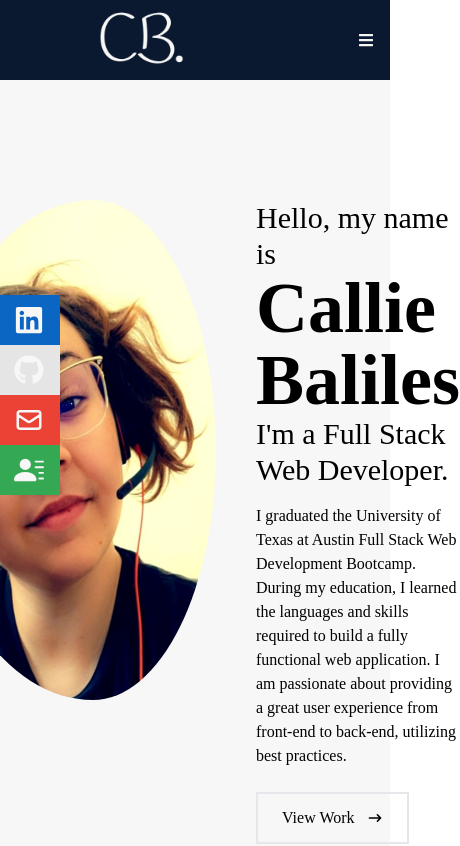
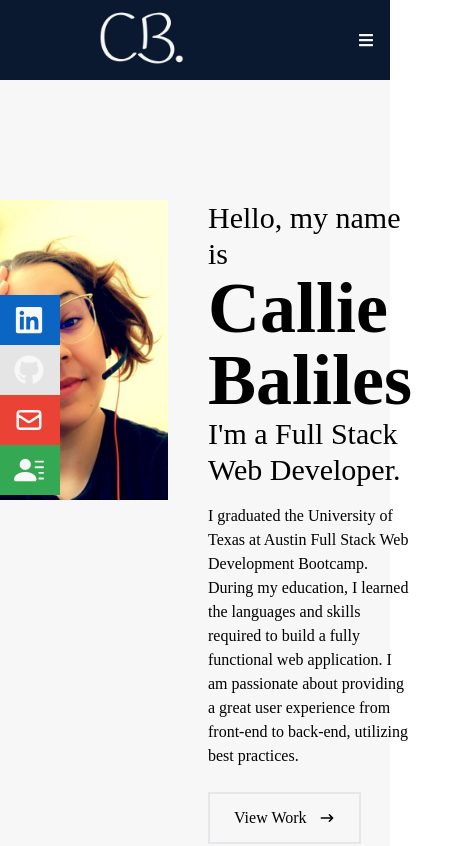
Before and after one commit to CalCar0707/W20C-reactportfolio, a React (Create React App) app: page / in a window 390 px wide. Shown: the top 846 px of the page, 460 px wide, since content can reach past the window. Built offline with nearby package versions, Linux system fonts and the light colour scheme.

Commit message:
updated pic size for mobile

```diff
--- a/src/components/Home.js
+++ b/src/components/Home.js
@@ -11,7 +11,7 @@ export default function Home(){
 
             {/* container */}
             <div className='max-w-[1000px] mx-auto px-8 pt-[200px] flex flex-row justify-center content-center '>
-                <img src={profilePic} className='profilepic pr-10 ' alt='developer pic' />
+                <img src={profilePic} className='w-[230px] h-[300px] sm:w-[430px] sm:h-[500px] pr-10' alt='developer pic' />
                 <div className='flex flex-col justify-center '>
                 <p className='text-3xl'>Hello, my name is</p>
 
--- a/src/components/Navigation.js
+++ b/src/components/Navigation.js
@@ -11,7 +11,7 @@ export default function Navigation() {
 
     return (
         <div className='fixed w-full h-[80px] flex justify-between items-center px-4 bg-[#0a192f] text-[#f7f7f7]'>
-                <img src={Logo} alt='Logo Image' style={{width: '225px'}} className='pl-[30px] pt-1 sm:pl-[10px]'/>
+                <img src={Logo} alt='Logo Image' style={{width: '225px' }} className='pl-[30px] pt-1 '/>
            {/* menu */}
            <div>
                 <ul className='hidden md:flex text-2xl pr-[30px]'>
@@ -104,7 +104,7 @@ export default function Navigation() {
                             GitHub <FaGithub size={30} />
                         </a>
                     </li>
-                    <li className='w-[160px] h-[50px] flex justify-between items-center ml-[-100px] hover:ml-[-10px] duration-300 bg-[#EA4335]'>
+                    <li className='w-[160px] h-[50px] flex justify-between items-center ml-[-100px] hover:ml-[-10px] duration-300 bg-[#EA4335] '>
                         <a className='flex justify-between items-center w-full'
                         href='/'>
                             {/* still need to add email link */}
--- a/src/index.css
+++ b/src/index.css
@@ -5,12 +5,6 @@
 
 @import url('https://fonts.googleapis.com/css2?family=Montserrat:wght@300&family=Raleway:wght@300&display=swap');
 
-
-.profilepic {
-  border-radius: 50%;
-  width: 430px;
-  height: 500px;
-}
 
 @layer base {
   body {
```
